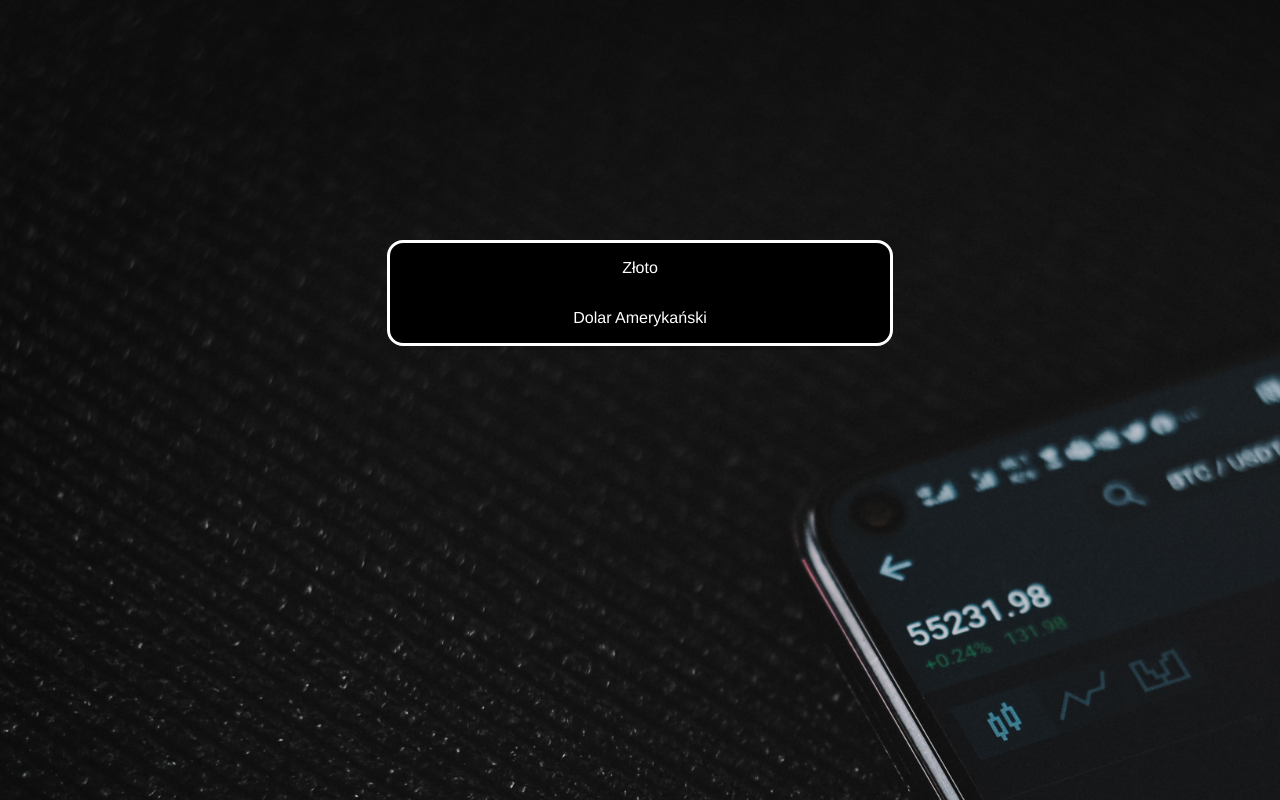
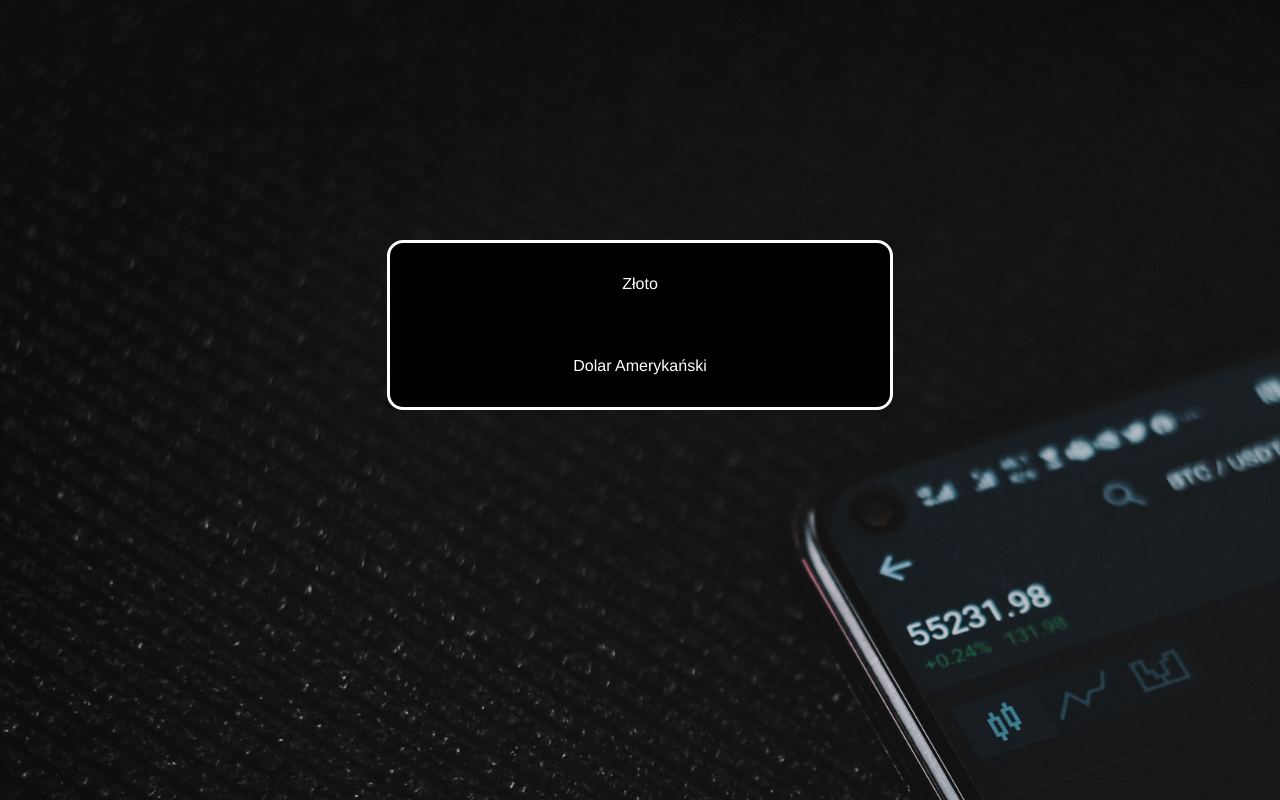
Before and after one commit to michaugit/PredictionMicroservices, a Flask app: page / in a window 1280 px wide. Run offline with Flask 2, Linux system fonts and the light colour scheme.

Commit message:
frontend update

```diff
--- a/PresenterMicroservice/static/style.css
+++ b/PresenterMicroservice/static/style.css
@@ -82,6 +82,7 @@ body
 }
 
 #types li a{
+    display: block;
     color: white;
     text-align: center;
     padding: 16px;
--- a/PresenterMicroservice/templates/main.html
+++ b/PresenterMicroservice/templates/main.html
@@ -3,7 +3,8 @@
 <head>
     <meta charset="UTF-8">
     <link href="../static/style.css" rel="stylesheet" type="text/css">
-    <title>Predicton</title>
+    <title>Prediction</title>
+    <link rel="icon" href="https://www.agh.edu.pl/uploads/tx_templavoila/znak_graficzny_agh_w_wielobarwna.jpg">
 </head>
 <body>
 <div id="types">
--- a/PresenterMicroservice/templates/prediction_details.html
+++ b/PresenterMicroservice/templates/prediction_details.html
@@ -4,6 +4,7 @@
     <meta charset="UTF-8">
         <link href="../static/style.css" rel="stylesheet" type="text/css">
     <title>Prediction - {{ config['title'] }}</title>
+    <link rel="icon" href="https://www.agh.edu.pl/uploads/tx_templavoila/znak_graficzny_agh_w_wielobarwna.jpg">
 </head>
 <body>
 <div id="navigation_menu">
```
